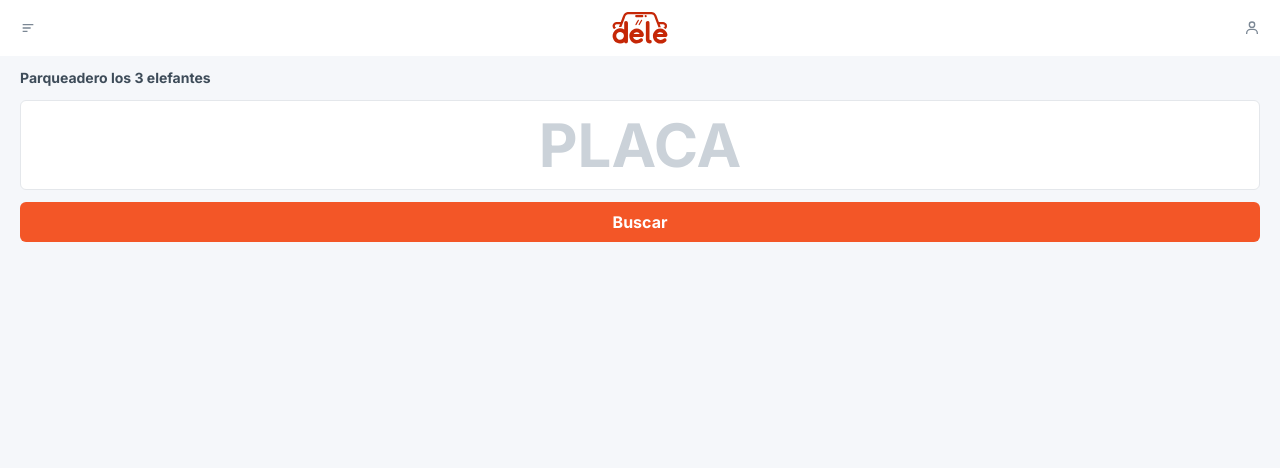
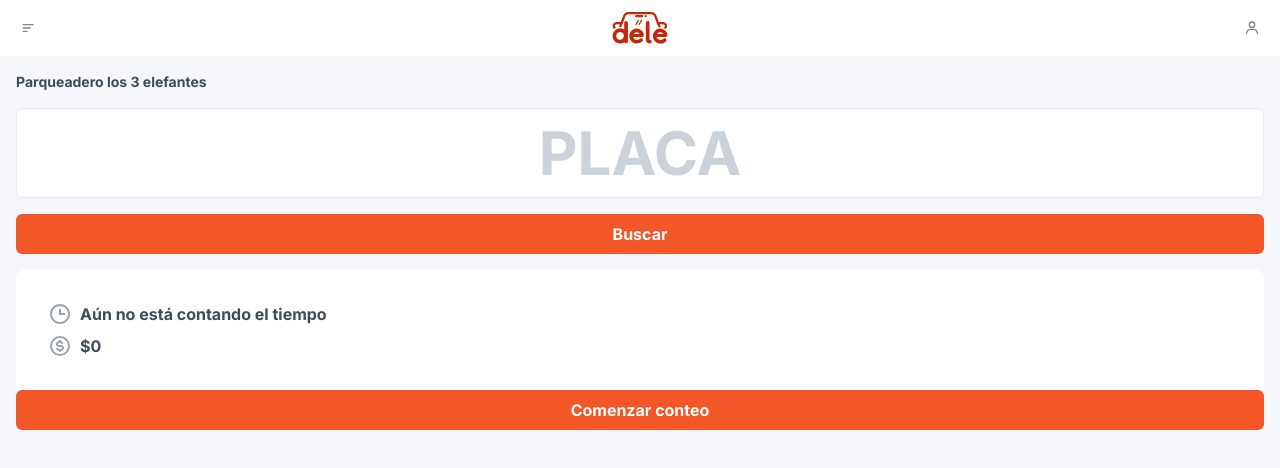
Before and after one commit to jbayron09/delemanager, a React (Create React App) app: page /dashboard in a window 1280 px wide. Shown: the top 468 px of the page. Built offline with nearby package versions, Linux system fonts and the light colour scheme.

Commit message:
Created summary card component

```diff
--- a/src/App.js
+++ b/src/App.js
@@ -12,5 +12,4 @@ function App() {
         </div>
     );
 }
-
 export default App;
--- a/src/routes/Dashboard/Dashboard.jsx
+++ b/src/routes/Dashboard/Dashboard.jsx
@@ -1,12 +1,18 @@
 import {Header} from "components/main/Header";
 import {SearchPlateForm} from "routes/Dashboard/SearchPlateForm";
+import SummaryCard from "routes/Dashboard/SummaryCard";
 
 export function Dashboard(){
     return (
         <>
             <Header/>
-            <h3 className="mx-5 my-3 text-gray-700 text-sm font-bold">Parqueadero los 3 elefantes</h3>
-            <SearchPlateForm/>
+            <div className="px-4">
+                <h3 className="my-4 text-gray-700 text-sm font-bold">Parqueadero los 3 elefantes</h3>
+                <div className="mb-4">
+                    <SearchPlateForm/>
+                </div>
+                <SummaryCard/>
+            </div>
         </>
     )
 }
--- a/src/routes/Dashboard/SearchPlateForm.jsx
+++ b/src/routes/Dashboard/SearchPlateForm.jsx
@@ -1,12 +1,10 @@
 import {Button} from "components/main/Button";
 
 export function SearchPlateForm() {
-
-
     return (
-        <form className="flex flex-col px-5">
+        <form className="flex flex-col">
             <input
-                className="rounded-md text-center text-6xl text-gray-800 font-bold mb-3 placeholder:text-gray-200 border-gray-100"
+                className="rounded-md text-center text-6xl text-gray-800 font-bold mb-4 placeholder:text-gray-200 border-gray-100"
                 type="text"
                 placeholder="PLACA"
             />
--- /dev/null
+++ b/src/routes/Dashboard/SummaryCard/components/SummaryCardSection.jsx
@@ -0,0 +1,19 @@
+import classNames from "classnames";
+
+export default function SummaryCardSection({icon, className, children}) {
+    return (
+        <div className={classNames([
+            'flex items-center',
+            className && className
+        ])}>
+            {
+                icon({
+                    size: '1.5em',
+                    className: 'text-gray-300 mr-2'
+                })
+            }
+            {icon}
+            <p className="font-bold text-gray-700">{children}</p>
+        </div>
+    )
+}
--- /dev/null
+++ b/src/routes/Dashboard/SummaryCard/index.jsx
@@ -0,0 +1,24 @@
+import {BiTime, BiDollarCircle} from "react-icons/bi";
+import {Button} from "components/main/Button";
+import SummaryCardSection from "routes/Dashboard/SummaryCard/components/SummaryCardSection";
+
+export default function SummaryCard() {
+    return (
+        <div className="bg-white rounded-lg">
+            <div className="p-8">
+                <SummaryCardSection
+                    icon={BiTime}
+                    className="mb-2">
+                    Aún no está contando el tiempo
+                </SummaryCardSection>
+                <SummaryCardSection icon={BiDollarCircle}>
+                    $0
+                </SummaryCardSection>
+            </div>
+            <Button
+                fullWidth>
+                Comenzar conteo
+            </Button>
+        </div>
+    )
+}
```
Also changed, not shown: 1 other file (tests, documents, lock files or other folders).
